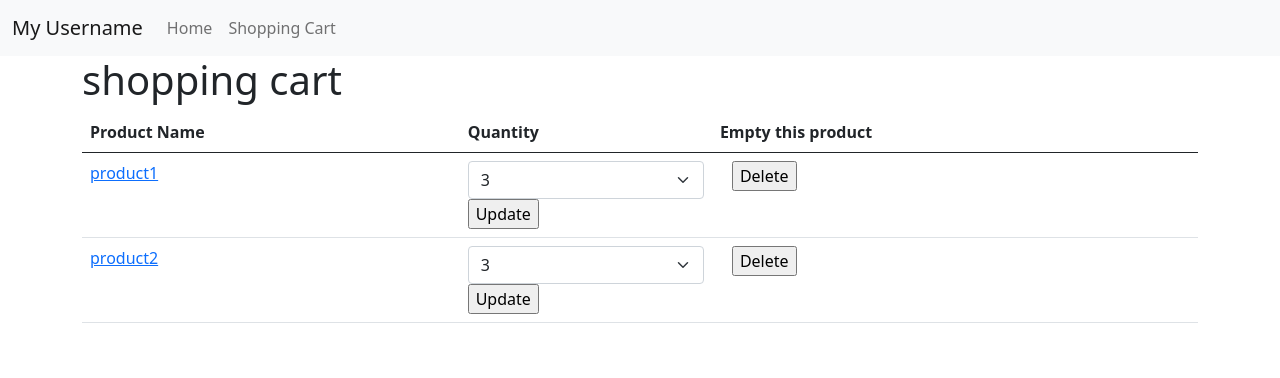
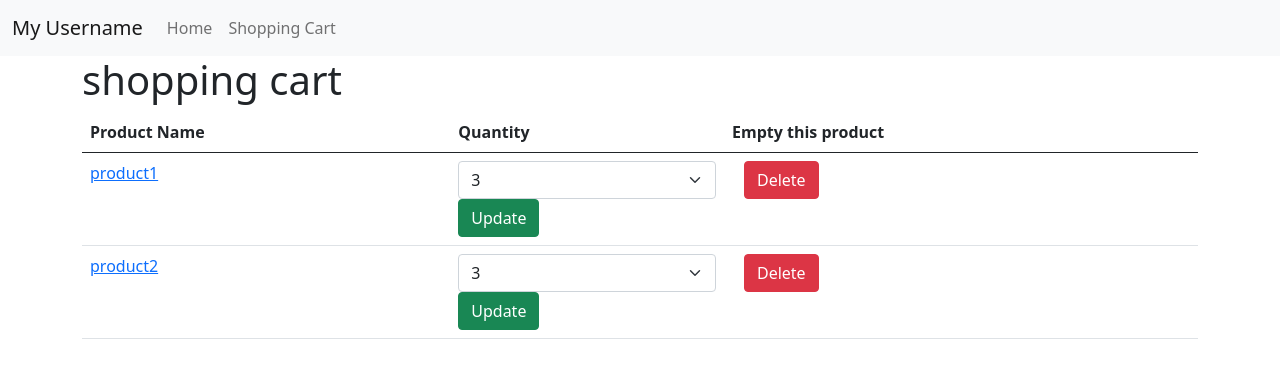
Before and after one commit to loriZ77/6620_HW3, a Django app: page /home/cart/ in a window 1280 px wide. Shown: the top 378 px of the page. Run offline with Django 3.2, Linux system fonts and the light colour scheme; data comes from the database, SQL or seed files in the repository; both versions use the stored data as it was after the commit.

Commit message:
add button color

```diff
--- a/hw3_django/crud_product/templates/project/shopping_cart.html
+++ b/hw3_django/crud_product/templates/project/shopping_cart.html
@@ -27,16 +27,16 @@
                         {% endfor %}
                     </select>
                     {% csrf_token %}
-                        <input type="submit" value="Update">
+                    <input type="submit" class="btn btn-success" value="Update">
                 </form>
             </td>
             <td>
                 <div class="container-fluid">
 
 
-                    <form  action="{% url 'remove' item.product.name %}" method="post">
+                    <form action="{% url 'remove' item.product.name %}" method="post">
                         {% csrf_token %}
-                        <input type="submit" value="Delete">
+                        <input type="submit" class="btn btn-danger" value="Delete">
                     </form>
                 </div>
             </td>
```
Also changed, not shown: hw3_django/db.sqlite3. Lines whose indentation alone changed are shown as unchanged.
